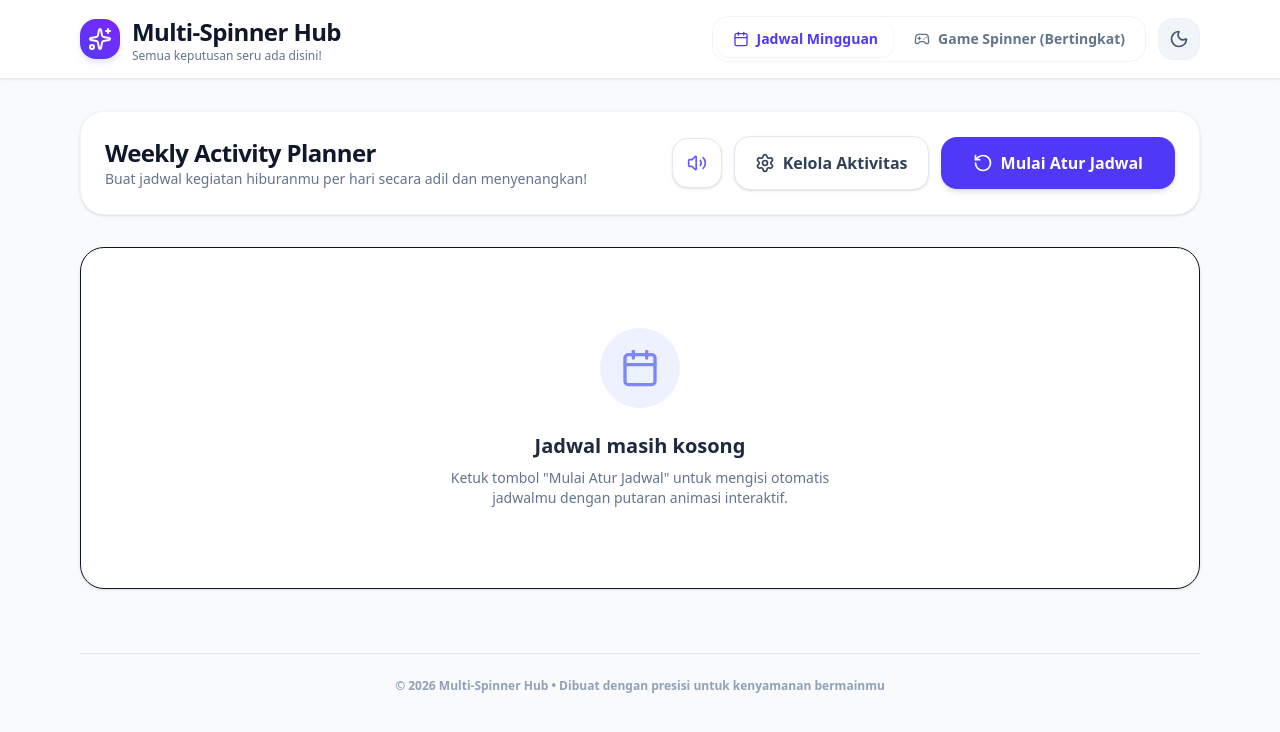
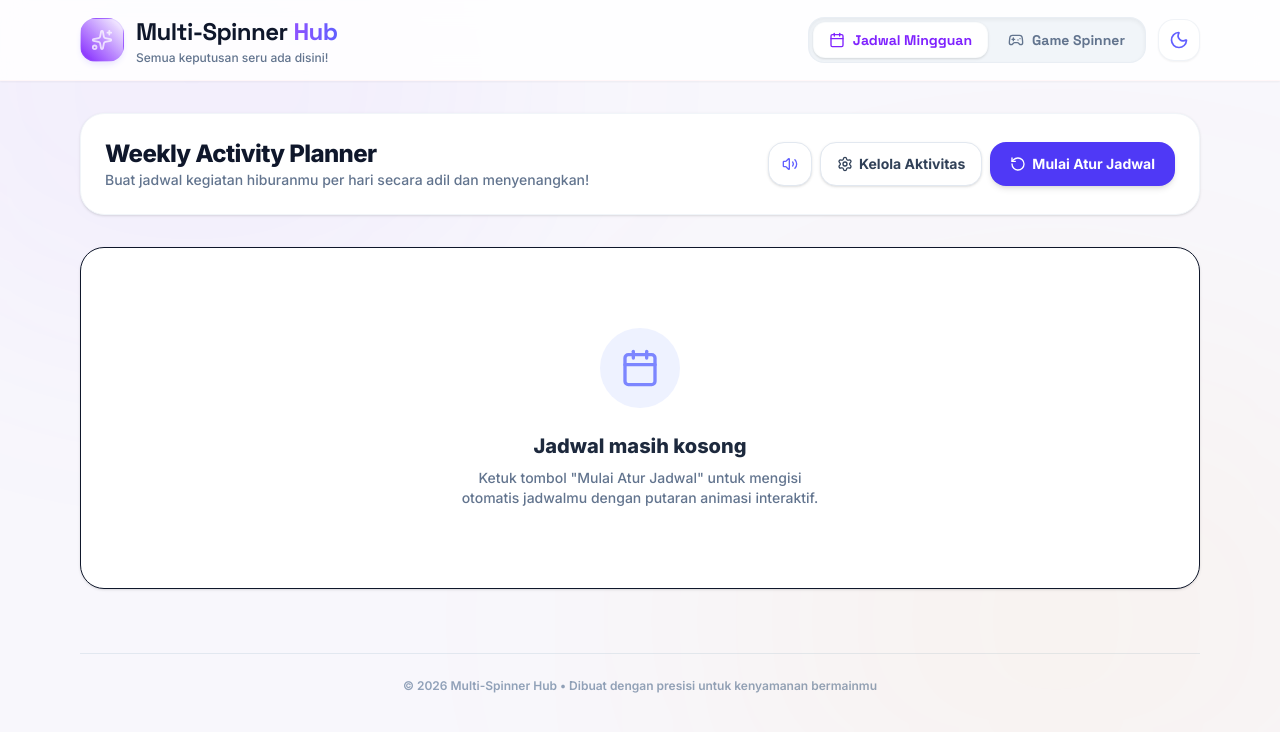
Before and after one commit to RflFajar/WKRand, a React (Vite) app: page / in a window 1280 px wide. Shown: the top 732 px of the page. Built offline with nearby package versions, Linux system fonts and the light colour scheme.

Commit message:
style: enhance UI visual design and theme
Refined the application color palette, typography, and layout with decorative background effects, updated CSS variables for better dark mode consistency, and standardized button components for a polished aesthetic.

```diff
--- a/src/App.tsx
+++ b/src/App.tsx
@@ -53,57 +53,63 @@ export default function App() {
 
   return (
     <ThemeContext.Provider value={{ theme, toggleTheme }}>
-      <div className="min-h-screen bg-slate-50 dark:bg-slate-950 font-sans text-slate-900 dark:text-slate-100 selection:bg-indigo-100 dark:selection:bg-indigo-900/50 pb-16">
+      <div className="min-h-screen bg-[#f8f7fc] dark:bg-[#0c0a14] font-sans text-slate-900 dark:text-slate-100 selection:bg-violet-500/10 dark:selection:bg-violet-500/30 pb-16 relative overflow-hidden">
+        {/* Background Decorative Ambient Glows */}
+        <div className="absolute top-[-20%] left-[-10%] w-[50%] h-[60%] bg-violet-500/5 dark:bg-violet-500/10 rounded-full blur-[120px] pointer-events-none" />
+        <div className="absolute bottom-[-10%] right-[-10%] w-[55%] h-[65%] bg-amber-500/5 dark:bg-amber-500/5 rounded-full blur-[140px] pointer-events-none" />
+
         {/* Central Brand Header */}
-        <header className="bg-white dark:bg-slate-900 border-b border-slate-200 dark:border-slate-800 sticky top-0 z-30 shadow-xs">
+        <header className="bg-white/85 dark:bg-[#151221]/85 backdrop-blur-md border-b border-rose-100/30 dark:border-slate-800 sticky top-0 z-30 shadow-xs">
           <div className="max-w-6xl mx-auto px-4 py-4 flex flex-col md:flex-row md:items-center justify-between gap-4">
             <div className="flex items-center gap-3">
-              <div className="p-2 bg-gradient-to-tr from-indigo-600 to-violet-600 rounded-2xl shadow-md shadow-indigo-100 dark:shadow-none">
-                <Sparkles className="w-6 h-6 text-white" />
+              <div className="p-2.5 bg-gradient-to-tr from-violet-600 to-indigo-505 rounded-2xl shadow-md shadow-violet-100 dark:shadow-[0_0_15px_rgba(139,92,246,0.25)] border border-violet-400/20">
+                <Sparkles className="w-5.5 h-5.5 text-white animate-pulse" />
               </div>
               <div>
-                <h1 className="text-xl md:text-2xl font-black tracking-tight text-slate-900 dark:text-slate-50">Multi-Spinner Hub</h1>
-                <p className="text-xs text-slate-500 dark:text-slate-400 font-medium leading-none mt-0.5">Semua keputusan seru ada disini!</p>
+                <h1 className="text-xl md:text-2xl font-display font-bold tracking-tight text-slate-900 dark:text-[#f0ecf9] flex items-center gap-1.5">
+                  Multi-Spinner <span className="text-transparent bg-clip-text bg-gradient-to-r from-violet-500 to-indigo-500 font-extrabold">Hub</span>
+                </h1>
+                <p className="text-xs text-slate-500 dark:text-[#7a6f94] font-medium leading-none mt-1">Semua keputusan seru ada disini!</p>
               </div>
             </div>
 
             {/* Navigation Tabs bar & Theme Toggle */}
             <div className="flex items-center gap-3 w-full md:w-auto justify-between md:justify-start">
-              <div className="bg-slate-150 dark:bg-slate-800 p-1 rounded-2xl flex items-center relative gap-1 border border-slate-200/50 dark:border-slate-700/50">
+              <div className="bg-slate-100 dark:bg-[#1e1a2e] p-1 rounded-2xl flex items-center relative gap-1 border border-slate-200/50 dark:border-slate-800 shadow-inner">
                 {/* Tab: Schedule */}
                 <button
                   onClick={() => setActiveTab('schedule')}
-                  className={`relative px-4 py-2 rounded-xl font-extrabold text-xs md:text-sm transition-all flex items-center gap-2 z-10 cursor-pointer ${
-                    activeTab === 'schedule' ? 'text-indigo-600 dark:text-indigo-400' : 'text-slate-500 dark:text-slate-400 hover:text-slate-800 dark:hover:text-slate-200'
+                  className={`relative px-4 py-2 rounded-xl font-bold text-xs md:text-sm transition-all flex items-center gap-2 z-10 cursor-pointer ${
+                    activeTab === 'schedule' ? 'text-violet-600 dark:text-[#f0ecf9]' : 'text-slate-500 dark:text-[#7a6f94] hover:text-slate-800 dark:hover:text-[#b8b0cb]'
                   }`}
                 >
                   {activeTab === 'schedule' && (
                     <motion.div
                       layoutId="active-tab-indicator"
-                      className="absolute inset-0 bg-white dark:bg-slate-900 rounded-xl shadow-xs border border-slate-200/20 dark:border-slate-705/20"
+                      className="absolute inset-0 bg-white dark:bg-[#151221] rounded-xl shadow-sm border border-slate-200/20 dark:border-slate-700/50 dark:shadow-[0_0_10px_rgba(139,92,246,0.15)]"
                       transition={{ type: 'spring', stiffness: 380, damping: 30 }}
                     />
                   )}
                   <Calendar className="w-4 h-4 relative z-10" />
-                  <span className="relative z-10">Jadwal Mingguan</span>
+                  <span className="relative z-10 font-display">Jadwal Mingguan</span>
                 </button>
 
                 {/* Tab: Game Spinner */}
                 <button
                   onClick={() => setActiveTab('game')}
-                  className={`relative px-4 py-2 rounded-xl font-extrabold text-xs md:text-sm transition-all flex items-center gap-2 z-10 cursor-pointer ${
-                    activeTab === 'game' ? 'text-indigo-600 dark:text-indigo-400' : 'text-slate-500 dark:text-slate-400 hover:text-slate-800 dark:hover:text-slate-200'
+                  className={`relative px-4 py-2 rounded-xl font-bold text-xs md:text-sm transition-all flex items-center gap-2 z-10 cursor-pointer ${
+                    activeTab === 'game' ? 'text-violet-600 dark:text-[#f0ecf9]' : 'text-slate-500 dark:text-[#7a6f94] hover:text-slate-800 dark:hover:text-[#b8b0cb]'
                   }`}
                 >
                   {activeTab === 'game' && (
                     <motion.div
                       layoutId="active-tab-indicator"
-                      className="absolute inset-0 bg-white dark:bg-slate-900 rounded-xl shadow-xs border border-slate-200/20 dark:border-slate-705/20"
+                      className="absolute inset-0 bg-white dark:bg-[#151221] rounded-xl shadow-xs border border-slate-200/20 dark:border-slate-705/20 dark:shadow-[0_0_10px_rgba(139,92,246,0.15)]"
                       transition={{ type: 'spring', stiffness: 380, damping: 30 }}
                     />
                   )}
                   <Gamepad2 className="w-4 h-4 relative z-10" />
-                  <span className="relative z-10">Game Spinner (Bertingkat)</span>
+                  <span className="relative z-10 font-display">Game Spinner</span>
                 </button>
               </div>
 
@@ -111,18 +117,18 @@ export default function App() {
               <button
                 id="theme-toggle"
                 onClick={toggleTheme}
-                className="p-2.5 rounded-2xl bg-slate-100 dark:bg-slate-800 hover:bg-slate-200 dark:hover:bg-slate-700 text-slate-600 dark:text-slate-300 transition-all border border-slate-200/40 dark:border-slate-700/40 cursor-pointer flex items-center justify-center self-stretch md:self-auto"
+                className="p-2.5 rounded-2xl bg-white dark:bg-[#1e1a2e] hover:bg-slate-100 dark:hover:bg-slate-800/80 text-slate-600 dark:text-[#f0ecf9] transition-all border border-slate-200/50 dark:border-slate-800 hover:border-violet-300 dark:hover:border-violet-500/50 cursor-pointer flex items-center justify-center self-stretch md:self-auto shadow-xs"
                 aria-label="Toggle Theme"
                 title="Ganti Tema"
               >
-                {theme === 'light' ? <Moon className="w-5 h-5" /> : <Sun className="w-5 h-5 text-amber-400" />}
+                {theme === 'light' ? <Moon className="w-5 h-5 text-indigo-500" /> : <Sun className="w-5 h-5 text-amber-400" />}
               </button>
             </div>
           </div>
         </header>
 
         {/* Main Container */}
-        <main className="max-w-6xl mx-auto px-4 mt-8">
+        <main className="max-w-6xl mx-auto px-4 mt-8 relative z-10">
           <ErrorBoundary errorMessage="Gagal memuat konten utama aplikasi Multi-Spinner Hub. Silakan reload atau bersihkan sisa cache data lokal Anda.">
             <AnimatePresence mode="wait">
               {activeTab === 'schedule' ? (
--- a/src/components/WeeklySchedule.tsx
+++ b/src/components/WeeklySchedule.tsx
@@ -751,23 +751,23 @@ export default function WeeklySchedule() {
           <p className="text-sm text-slate-500 dark:text-slate-400 font-medium">Buat jadwal kegiatan hiburanmu per hari secara adil dan menyenangkan!</p>
         </div>
 
-        <div className="flex items-center gap-3 w-full md:w-auto">
+        <div className="flex items-center gap-2 w-full md:w-auto flex-wrap sm:flex-nowrap">
           {/* Sound toggle button */}
           <button
             onClick={() => setSoundEnabled(!soundEnabled)}
-            className="p-3.5 bg-white dark:bg-slate-900 text-slate-600 dark:text-slate-355 hover:text-slate-900 dark:hover:text-slate-50 border border-slate-200 dark:border-slate-800 rounded-2xl hover:bg-slate-50 dark:hover:bg-slate-850 hover:border-indigo-305 dark:hover:border-indigo-500 transition-all shadow-sm cursor-pointer flex items-center justify-center"
+            className="w-11 h-11 bg-white dark:bg-slate-900 text-slate-600 dark:text-slate-355 hover:text-slate-900 dark:hover:text-slate-50 border border-slate-200 dark:border-slate-800 rounded-2xl hover:bg-slate-50 dark:hover:bg-slate-850 hover:border-indigo-305 dark:hover:border-indigo-500 transition-all shadow-sm cursor-pointer flex items-center justify-center shrink-0"
             title={soundEnabled ? "Matikan Efek Suara" : "Aktifkan Efek Suara"}
           >
-            {soundEnabled ? <Volume2 className="w-5 h-5 text-indigo-500 font-sans" /> : <VolumeX className="w-5 h-5 text-slate-400 font-sans" />}
+            {soundEnabled ? <Volume2 className="w-4 h-4 text-indigo-500" /> : <VolumeX className="w-4 h-4 text-slate-400" />}
           </button>
 
           <button
             onClick={() => setShowManager(true)}
             disabled={isSpinning || isSpinningSingleDay}
-            className="flex-1 md:flex-none flex items-center justify-center gap-2 px-5 py-3.5 rounded-2xl font-bold text-slate-700 dark:text-slate-300 bg-white dark:bg-slate-900 border border-slate-200 dark:border-slate-800 hover:border-indigo-300 dark:hover:border-indigo-500 hover:text-indigo-600 dark:hover:text-indigo-400 transition-all shadow-sm cursor-pointer disabled:opacity-50"
+            className="flex-1 md:flex-none flex items-center justify-center gap-1.5 px-4 h-11 rounded-2xl font-bold text-xs sm:text-sm text-slate-700 dark:text-slate-300 bg-white dark:bg-slate-900 border border-slate-200 dark:border-slate-800 hover:border-indigo-300 dark:hover:border-indigo-500 hover:text-indigo-600 dark:hover:text-indigo-400 transition-all shadow-sm cursor-pointer disabled:opacity-50 whitespace-nowrap"
             title="Kelola daftar pilihan aktivitas"
           >
-            <Settings className="w-5 h-5 flex-shrink-0" />
+            <Settings className="w-4 h-4 flex-shrink-0" />
             Kelola Aktivitas
           </button>
 
@@ -776,15 +776,15 @@ export default function WeeklySchedule() {
               <button
                 onClick={() => setShowDownloadDropdown(!showDownloadDropdown)}
                 disabled={isDownloading}
-                className="w-full flex items-center justify-center gap-2 px-5 py-3.5 rounded-2xl font-bold bg-white dark:bg-slate-900 border border-slate-200 dark:border-slate-800 text-slate-700 dark:text-slate-300 hover:text-indigo-600 dark:hover:text-indigo-400 hover:border-indigo-300 dark:hover:border-indigo-550 transition-all shadow-sm cursor-pointer disabled:opacity-50"
+                className="w-full flex items-center justify-center gap-1.5 px-4 h-11 rounded-2xl font-bold text-xs sm:text-sm bg-white dark:bg-slate-900 border border-slate-200 dark:border-slate-800 text-slate-700 dark:text-slate-300 hover:text-indigo-600 dark:hover:text-indigo-400 hover:border-indigo-300 dark:hover:border-indigo-550 transition-all shadow-sm cursor-pointer disabled:opacity-50 whitespace-nowrap"
               >
                 {isDownloading ? (
-                  <Loader2 className="w-5 h-5 animate-spin text-indigo-600 dark:text-indigo-400" />
+                  <Loader2 className="w-4 h-4 animate-spin text-indigo-600 dark:text-indigo-400" />
                 ) : (
-                  <Download className="w-5 h-5" />
+                  <Download className="w-4 h-4" />
                 )}
                 Ekspor Jadwal
-                <ChevronDown className={`w-4 h-4 transition-transform ${showDownloadDropdown ? 'rotate-180' : ''}`} />
+                <ChevronDown className={`w-3.5 h-3.5 transition-transform ${showDownloadDropdown ? 'rotate-180' : ''}`} />
               </button>
 
               <AnimatePresence>
@@ -837,16 +837,16 @@ export default function WeeklySchedule() {
             disabled={isSpinning || isSpinningSingleDay}
             aria-label={!isInitialState ? 'Putar Ulang' : 'Mulai Atur Jadwal'}
             className={`
-              flex-1 md:flex-none flex items-center justify-center gap-2 px-8 py-3.5 rounded-2xl font-black text-base transition-all
+              flex-1 md:flex-none flex items-center justify-center gap-1.5 px-5 h-11 rounded-2xl font-bold text-xs sm:text-sm transition-all whitespace-nowrap
               ${isSpinning || isSpinningSingleDay
                 ? 'bg-slate-100 text-slate-400 cursor-not-allowed'
                 : 'bg-indigo-600 text-white hover:bg-indigo-750 hover:scale-102 active:scale-98 shadow-md shadow-indigo-150'}
             `}
           >
             {isSpinning || isSpinningSingleDay ? (
-              <RotateCcw className="w-5 h-5 animate-spin" />
+              <RotateCcw className="w-4 h-4 animate-spin" />
             ) : (
-              <RotateCcw className="w-5 h-5" />
+              <RotateCcw className="w-4 h-4" />
             )}
             {!isInitialState ? 'Putar Ulang' : 'Mulai Atur Jadwal'}
           </button>
--- a/src/index.css
+++ b/src/index.css
@@ -1,25 +1,50 @@
+@import url('https://fonts.googleapis.com/css2?family=Inter:wght@300;400;500;600;700;800&family=Space+Grotesk:wght@400;500;600;700&family=JetBrains+Mono:wght@400;500;700&display=swap');
 @import "tailwindcss";
+
+@theme {
+  --font-sans: "Inter", ui-sans-serif, system-ui, sans-serif;
+  --font-display: "Space Grotesk", ui-sans-serif, system-ui, sans-serif;
+  --font-mono: "JetBrains Mono", ui-monospace, monospace;
+}
 
 @variant dark (&:where(.dark, .dark *));
 
 :root {
-  --bg-primary: #f8fafc;
-  --text-primary: #0f172a;
+  --bg-primary: #f8f7fc;
+  --text-primary: #1b1530;
   --surface: #ffffff;
-  --border: #e2e8f0;
+  --surface-2: #f0ecf9;
+  --border: #e2dcf0;
+
+  --neon-purple: #8b5cf6;
+  --neon-amber: #f59e0b;
+  --neon-pink: #f43f5e;
+  --neon-emerald: #10b981;
+  --neon-blue: #06b6d4;
+
+  --shadow-neon: 0 4px 12px rgba(139, 92, 246, 0.08);
+  --glow-accent: 0 0 16px rgba(139, 92, 246, 0.15);
 }
 
 .dark {
-  --bg-primary: #090d16;
-  --text-primary: #f1f5f9;
-  --surface: #0f172a;
-  --border: #1e293b;
+  --bg-primary: #0c0a14;
+  --text-primary: #f0ecf9;
+  --surface: #151221;
+  --surface-2: #1e1a2e;
+  --border: #2a2438;
+
+  --shadow-neon: 0 4px 20px rgba(0, 0, 0, 0.4);
+  --glow-accent: 0 0 20px rgba(139, 92, 246, 0.35);
+  --glow-amber: 0 0 20px rgba(245, 158, 11, 0.35);
+  --glow-pink: 0 0 20px rgba(244, 63, 94, 0.35);
+  --glow-emerald: 0 0 20px rgba(16, 185, 129, 0.35);
 }
 
 html, body {
   background-color: var(--bg-primary);
   color: var(--text-primary);
   transition: background-color 300ms ease, border-color 300ms ease, color 300ms ease;
+  font-family: var(--font-sans);
 }
 
 header, footer, main, select, input, textarea, button, table, tr, td, th {
```
Also changed, not shown: src/components/ConfirmDialog.tsx (+7 -7 lines), src/components/GameSpinner.tsx (+6 -5 lines), src/components/SpinStats.tsx (+46 -46 lines).
